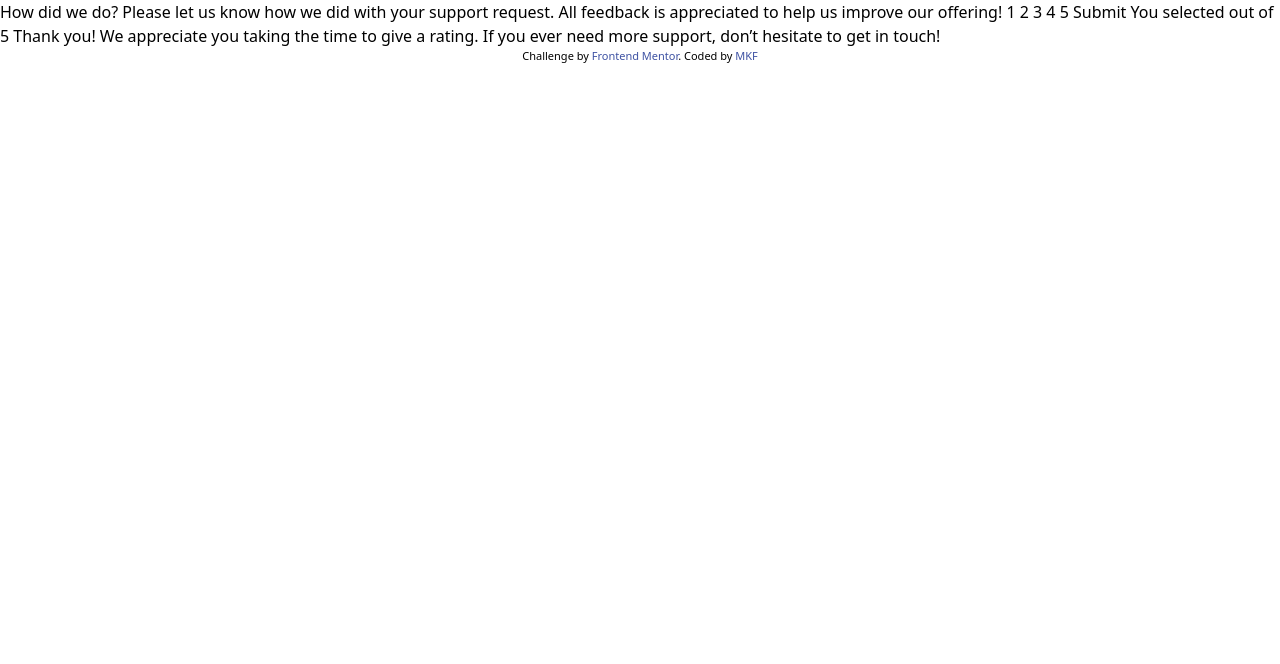
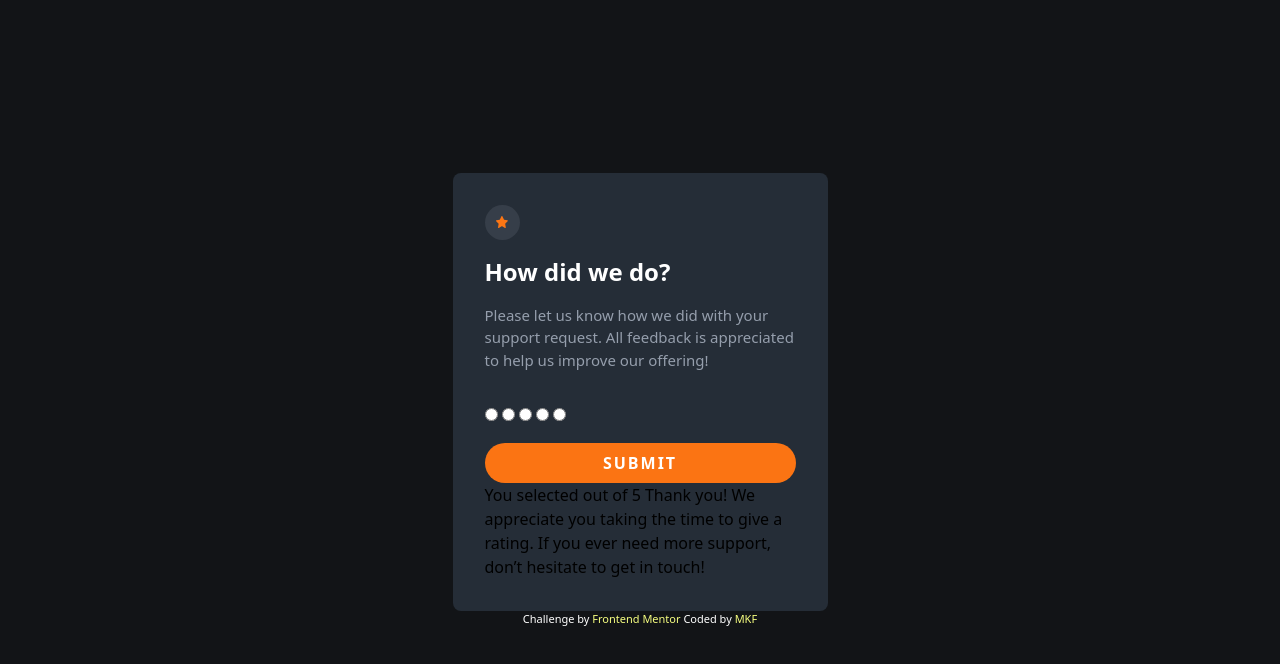
Before and after one commit to javascriptor1/interactive-rating-component-main-tailwincss, a plain HTML site: page index.html in a window 1280 px wide. Drawn offline with Linux system fonts and the light colour scheme.

Commit message:
completed markup/styling  except styling radio button

```diff
--- a/index.html
+++ b/index.html
@@ -11,6 +11,12 @@
       sizes="32x32"
       href="./images/favicon-32x32.png"
     />
+    <link rel="preconnect" href="https://fonts.googleapis.com" />
+    <link rel="preconnect" href="https://fonts.gstatic.com" crossorigin />
+    <link
+      href="https://fonts.googleapis.com/css2?family=Overpass:wght@400;700&display=swap"
+      rel="stylesheet"
+    />
     <link rel="stylesheet" href="css/style.css" />
     <title>Frontend Mentor | Interactive rating component</title>
 
@@ -21,33 +27,64 @@
         text-align: center;
       }
       .attribution a {
-        color: hsl(228, 45%, 44%);
+        color: hsl(64, 100%, 75%);
       }
     </style>
   </head>
-  <body>
+  <body class="grid place-content-center min-h-screen bg-VeryDarkBlue">
+    <main
+      class="flex flex-col min-w-[320px] max-w-[375px] bg-DarkBlue p-[2rem] rounded-lg"
+    >
       <!-- Rating state start -->
+      <div
+        class="w-[35px] h-[35px] bg-[#959eac27] rounded-full flex items-center justify-center"
+      >
+        <img
+          src="images/icon-star.svg"
+          alt="star orange icon"
+          class="w-[12px] h-[12px]"
+        />
+      </div>
+      <h1 class="text-white text-2xl pt-4 font-bold">How did we do?</h1>
+      <p class="text-LightGrey pt-4 text-[15px] pb-8">
+        Please let us know how we did with your support request. All feedback is
+        appreciated to help us improve our offering!
+      </p>
 
-    How did we do? Please let us know how we did with your support request. All
-    feedback is appreciated to help us improve our offering! 1 2 3 4 5 Submit
+      <form action="">
+        <fieldset>
+          <legend>
+            <input type="radio" name="rating" value="1" id="one" />
+            <input type="radio" name="rating" value="2" id="two" />
+            <input type="radio" name="rating" value="3" id="three" />
+            <input type="radio" name="rating" value="4" id="four" />
+            <input type="radio" name="rating" value="5" id="five" />
+          </legend>
+          <button
+            class="rounded-[9999px] bg-Orange w-full font-bold text-white py-[8px] px-[12px] uppercase tracking-[2px] border-none mt-4"
+          >
+            Submit
+          </button>
+        </fieldset>
+      </form>
 
       <!-- Rating state end -->
 
       <!-- Thank you state start -->
-
       You selected
       <!-- Add rating here -->
       out of 5 Thank you! We appreciate you taking the time to give a rating. If
       you ever need more support, don’t hesitate to get in touch!
+      <!-- Thank you state end -->
+    </main>
 
-    <!-- Thank you state end -->
-
-    <div class="attribution">
+    <footer class="attribution text-white">
       Challenge by
       <a href="https://www.frontendmentor.io?ref=challenge" target="_blank"
         >Frontend Mentor</a
-      >. Coded by <a href="#">MKF</a>
-    </div>
+      >
+      Coded by <a href="#">MKF</a>
+    </footer>
 
     <script src="main.js"></script>
   </body>
--- a/input.css
+++ b/input.css
@@ -1,3 +1,10 @@
 @tailwind base;
 @tailwind components;
 @tailwind utilities;
+
+
+
+
+blockquote {
+    color: #959eac27
+}
```
Also changed, not shown: css/style.css. Lines whose indentation alone changed are shown as unchanged.
